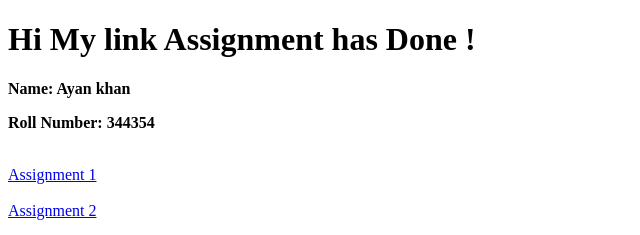
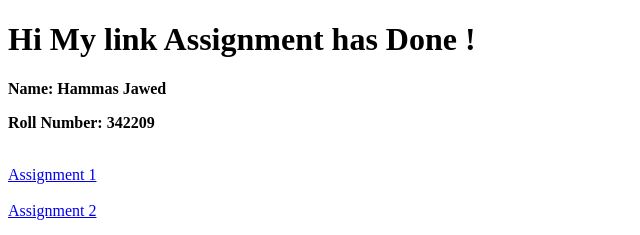
Before and after one commit to hammas0409/Link-assignment, a plain HTML site: page index.html in a window 1280 px wide. Shown: the top 235 px of the page, 0-640 px from the left. Drawn offline with Linux system fonts and the light colour scheme.

Commit message:
Update index.html

```diff
--- a/index.html
+++ b/index.html
@@ -9,8 +9,8 @@
 
 <body>
     <h1>Hi My link Assignment has Done !</h1>
-    <p><b>Name: Ayan khan</b></p>
-    <p><b>Roll Number: 344354</b></p>
+    <p><b>Name: Hammas Jawed</b></p>
+    <p><b>Roll Number: 342209</b></p>
     <br>
     <a href="geek.html">Assignment 1</a><br>
     <br>
```
